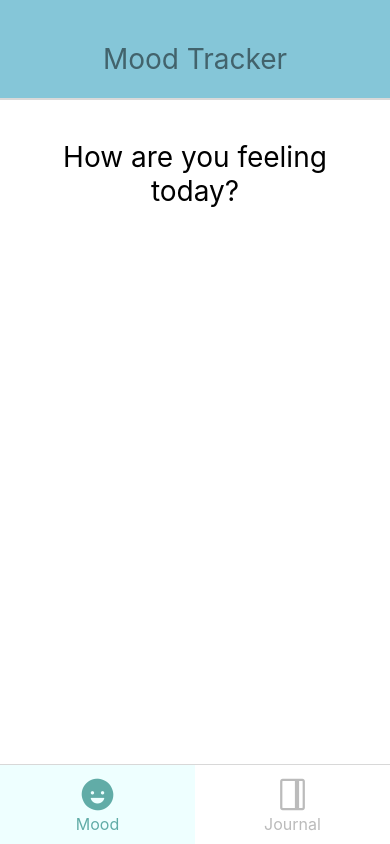
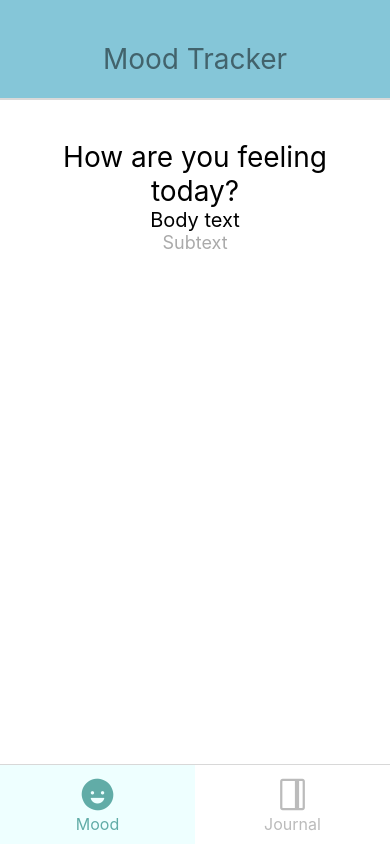
Before and after one commit to PBasham/pb-healthy-habits, a React Native app: screen /Mood in a window 390 px wide. Built offline with nearby package versions, Linux system fonts and the light colour scheme.

Commit message:
updated size of text elements and color for subtext'

```diff
--- a/src/assets/styling/colors.ts
+++ b/src/assets/styling/colors.ts
@@ -24,7 +24,7 @@ export const textColors = {
     header_Two: "#000",
     header_Three: "#000",
     body: "#000",
-    subText: "#DDD",
+    subText: "#AAA",
 }
 
 export const tabBarColors = {
--- a/src/components/ui/text/BodyText/BodyText.tsx
+++ b/src/components/ui/text/BodyText/BodyText.tsx
@@ -28,7 +28,7 @@ export interface BodyTextProps {
 const BodyText: FunctionComponent<BodyTextProps> = (props: BodyTextProps) => {
     const {
         text,
-        fontSize = "16px",
+        fontSize = "20px",
         textColor = textColors.body,
         textAlignment = "center",
         textVerticalAlignment = "middle",
--- a/src/components/ui/text/SubText/SubText.tsx
+++ b/src/components/ui/text/SubText/SubText.tsx
@@ -28,7 +28,7 @@ export interface SubTextProps {
 const SubText: FunctionComponent<SubTextProps> = (props: SubTextProps) => {
     const {
         text,
-        fontSize = "14px",
+        fontSize = "18px",
         textColor = textColors.subText,
         textAlignment = "center",
         textVerticalAlignment = "middle",
--- a/src/screens/MoodTracker/MoodTracker.tsx
+++ b/src/screens/MoodTracker/MoodTracker.tsx
@@ -32,7 +32,12 @@ const MoodTracker: FunctionComponent = () => {
                 <HeaderTwo
                     text={"How are you feeling today?"}
                 />
-
+                <BodyText
+                    text="Body text"
+                />
+                <SubText
+                    text="Subtext"
+                />
             </MoodTrackerContainer>
         </>
     )
```
